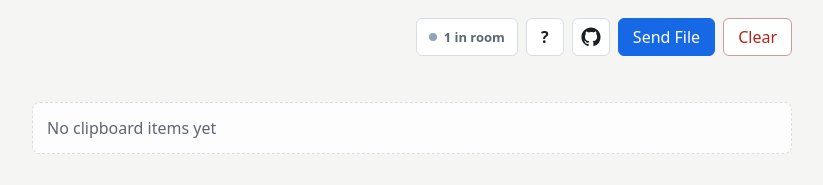
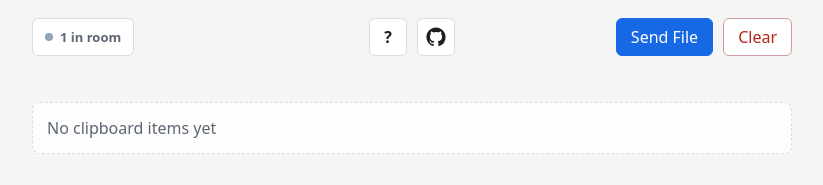
Before and after one commit to phpgoc/clip_bridge, a website: page assets/app.html in a window 1280 px wide. Shown: the whole page, without its empty margins (228-1051 px from the left). Drawn offline with Linux system fonts and the light colour scheme; no server answers.

Commit message:
Spread app toolbar actions

```diff
--- a/assets/app.html
+++ b/assets/app.html
@@ -21,7 +21,21 @@
     body { margin: 0; min-height: 100vh; background: var(--bg); color: var(--text); }
     button { font: inherit; }
     .shell { width: min(760px, calc(100vw - 24px)); margin: 0 auto; padding: 18px 0 28px; }
-    .topbar { display: flex; justify-content: flex-end; gap: 8px; margin-bottom: 10px; }
+    .topbar {
+      display: grid;
+      grid-template-columns: minmax(0, 1fr) auto minmax(0, 1fr);
+      align-items: center;
+      gap: 16px;
+      margin-bottom: 10px;
+    }
+    .utility-actions,
+    .primary-actions {
+      display: flex;
+      align-items: center;
+      gap: 10px;
+    }
+    .utility-actions { justify-self: center; }
+    .primary-actions { justify-self: end; }
     .github-link {
       display: inline-grid;
       place-items: center;
@@ -48,6 +62,7 @@
       font-size: 13px;
       font-weight: 700;
       white-space: nowrap;
+      justify-self: start;
     }
     .room-count::before {
       content: "";
@@ -207,7 +222,9 @@
 
     @media (max-width: 560px) {
       .shell { width: min(100vw - 16px, 760px); padding-top: 10px; }
-      .topbar { justify-content: stretch; }
+      .topbar { grid-template-columns: minmax(0, 1fr) auto; gap: 8px; }
+      .utility-actions { justify-self: end; }
+      .primary-actions { grid-column: 1 / -1; justify-self: stretch; display: grid; grid-template-columns: 1fr 1fr; gap: 8px; }
       .button { flex: 1; }
       .github-link { width: 38px; flex-basis: 38px; }
       .help-button { width: 38px; flex-basis: 38px; }
@@ -224,15 +241,19 @@
   <main class="shell">
     <div class="topbar">
       <div id="roomCount" data-testid="room-count" class="room-count">1 in room</div>
+      <div class="utility-actions" aria-label="Room tools">
         <button id="helpButton" data-testid="help-open" class="help-button" aria-label="How it works" title="How it works">?</button>
         <a class="github-link" href="https://github.com/phpgoc/clip_bridge" target="_blank" rel="noreferrer" aria-label="GitHub repository" title="GitHub">
           <svg viewBox="0 0 24 24" aria-hidden="true">
             <path d="M12 .5C5.65.5.5 5.65.5 12c0 5.09 3.29 9.4 7.86 10.93.58.1.79-.25.79-.56v-2.14c-3.2.7-3.87-1.36-3.87-1.36-.52-1.33-1.28-1.69-1.28-1.69-1.05-.72.08-.7.08-.7 1.16.08 1.77 1.19 1.77 1.19 1.03 1.76 2.7 1.25 3.36.96.1-.75.4-1.25.73-1.54-2.55-.29-5.23-1.28-5.23-5.68 0-1.25.45-2.28 1.19-3.08-.12-.29-.52-1.46.11-3.04 0 0 .97-.31 3.17 1.18A10.93 10.93 0 0 1 12 6.08c.98 0 1.96.13 2.88.39 2.2-1.49 3.17-1.18 3.17-1.18.63 1.58.23 2.75.11 3.04.74.8 1.19 1.83 1.19 3.08 0 4.41-2.69 5.38-5.25 5.67.41.35.78 1.05.78 2.12v3.17c0 .31.21.67.8.56A11.5 11.5 0 0 0 23.5 12C23.5 5.65 18.35.5 12 .5Z"/>
           </svg>
         </a>
+      </div>
+      <div class="primary-actions" aria-label="Transfer actions">
         <input id="fileInput" data-testid="file-input" class="hidden" type="file">
         <button id="fileButton" data-testid="file-send" class="button primary">Send File</button>
         <button id="clearButton" data-testid="clear" class="button danger">Clear</button>
+      </div>
     </div>
 
     <div id="toast" data-testid="toast" class="hint"></div>
```
Lines whose indentation alone changed are shown as unchanged.
